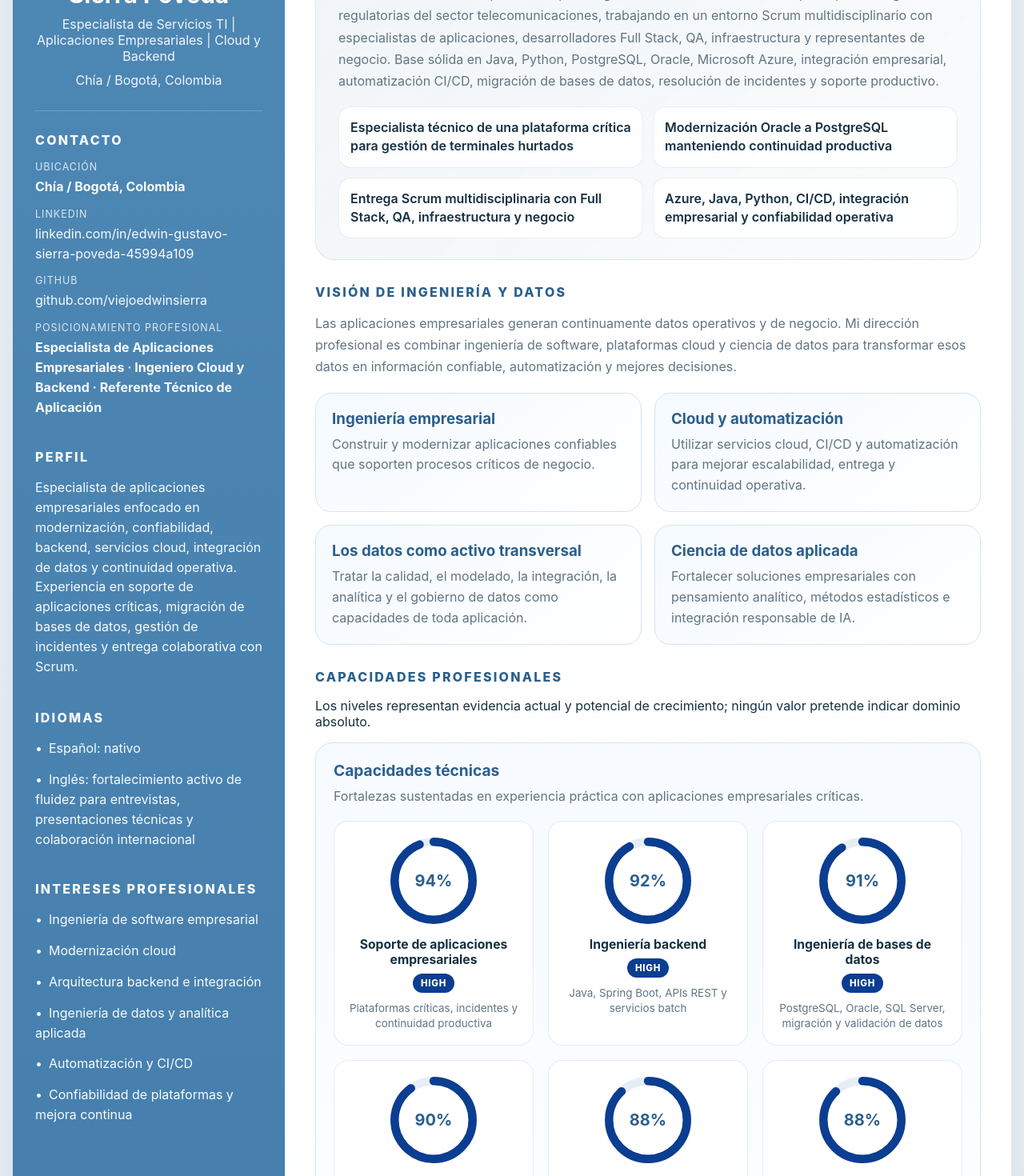
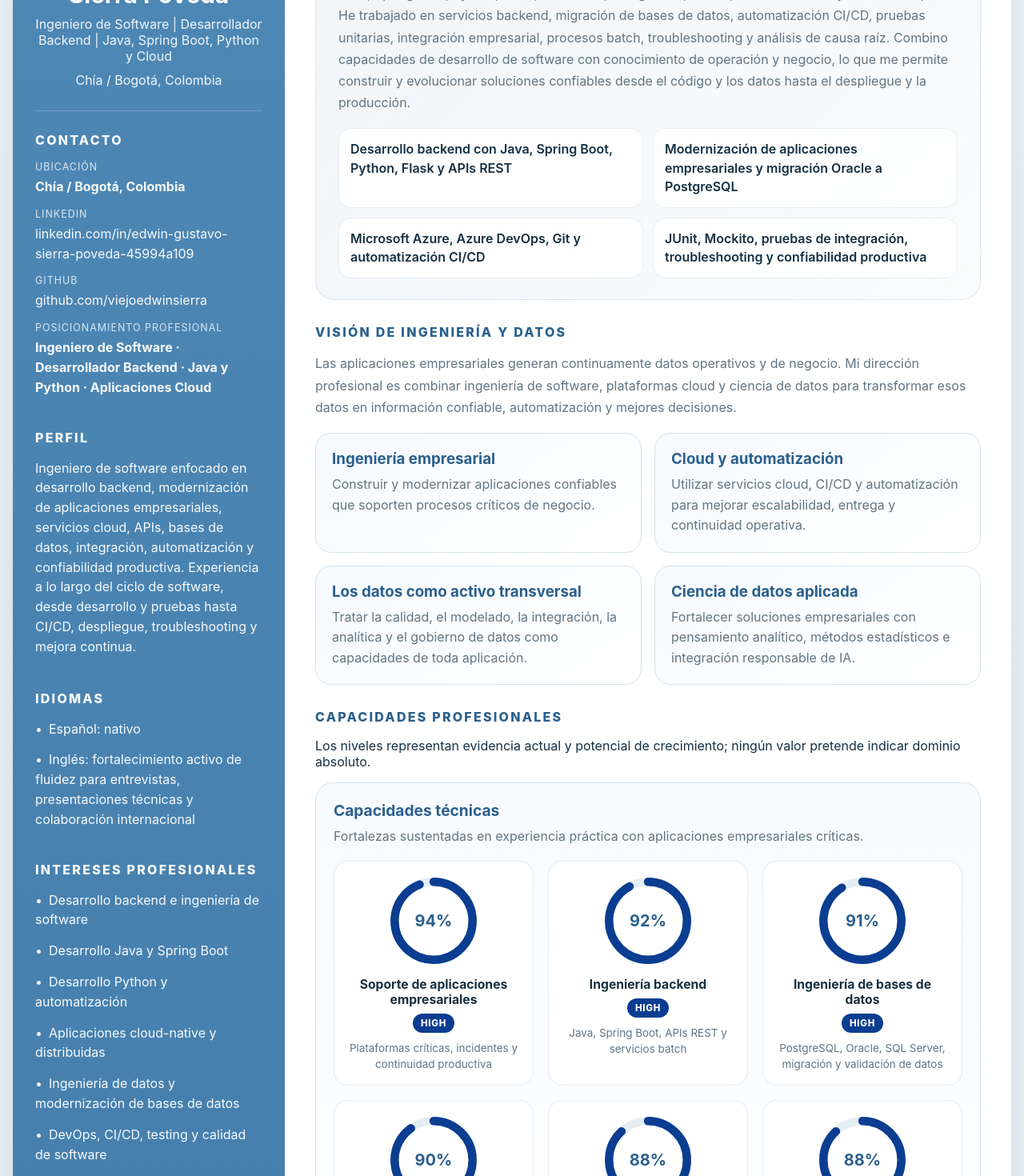
Before and after one commit to viejoedwinsierra/edwin-cv-react, a React (Vite) app: page / in a window 1280 px wide. Shown: the part 380-1850 px from the top of the page at 80% size. Built offline with nearby package versions, Linux system fonts and the light colour scheme.

Commit message:
Update CV profile for Software and Backend Development

```diff
--- a/src/data/en/profile.js
+++ b/src/data/en/profile.js
@@ -1,16 +1,16 @@
 export const profile = {
   profile: {
     name: 'Edwin Gustavo Sierra Poveda',
-    title: 'IT Services Specialist | Enterprise Applications | Cloud & Backend Engineering',
+    title: 'Software Engineer | Backend Developer | Java, Spring Boot, Python & Cloud',
     location: 'Chía / Bogotá, Colombia',
     linkedin: 'https://www.linkedin.com/in/edwin-gustavo-sierra-poveda-45994a109/',
     github: 'https://github.com/viejoedwinsierra',
-    summary: 'IT Services Specialist with extensive experience in the modernization, technical evolution, and operational continuity of mission-critical enterprise applications. Served as the application specialist and technical reference for a stolen-device management platform supporting telecommunications regulatory obligations, working within a cross-functional Scrum environment with application specialists, Full Stack developers, QA engineers, infrastructure teams, and business representatives. Strong foundation in Java, Python, PostgreSQL, Oracle, Microsoft Azure, enterprise integration, CI/CD automation, database migration, incident resolution, and production support.',
+    summary: 'Software Engineer and Backend Developer with experience in the design, development, modernization, integration, and production support of mission-critical enterprise applications. Hands-on background with Java, Spring Boot, Python, Flask, REST APIs, PostgreSQL, Oracle, Microsoft Azure, and Azure DevOps. Experienced in backend services, database migration, CI/CD automation, unit testing, enterprise integration, batch processing, troubleshooting, and root cause analysis. Combines software development skills with strong production and business-domain knowledge, enabling the delivery of reliable solutions from code and data through deployment and operation.',
     highlights: [
-      'Technical specialist for a mission-critical stolen-device management platform',
-      'Oracle-to-PostgreSQL modernization with production continuity',
-      'Cross-functional Scrum delivery with Full Stack, QA, infrastructure, and business teams',
-      'Azure, Java, Python, CI/CD, enterprise integration, and operational reliability'
+      'Backend development with Java, Spring Boot, Python, Flask, and REST APIs',
+      'Enterprise application modernization and Oracle-to-PostgreSQL migration',
+      'Microsoft Azure, Azure DevOps, Git, and CI/CD automation',
+      'JUnit, Mockito, integration testing, troubleshooting, and production reliability'
     ]
   },
   contact: [
@@ -27,21 +27,21 @@ export const profile = {
     },
     {
       label: 'Professional positioning',
-      value: 'Enterprise Application Specialist · Cloud & Backend Engineer · Technical Application Reference'
+      value: 'Software Engineer · Backend Developer · Java & Python · Cloud Applications'
     }
   ],
-  sidebarProfile: 'Enterprise application specialist focused on modernization, reliability, backend engineering, cloud services, data integration, and operational continuity. Experienced in critical application support, database migration, incident management, and collaborative Scrum delivery.',
+  sidebarProfile: 'Software engineer focused on backend development, enterprise application modernization, cloud services, APIs, databases, integration, automation, and production reliability. Experienced across the software lifecycle from development and testing to CI/CD, deployment, troubleshooting, and continuous improvement.',
   languages: [
     'Spanish: native',
     'English: actively strengthening fluency for interviews, technical presentations, and international collaboration'
   ],
   interests: [
-    'Enterprise software engineering',
-    'Cloud modernization',
-    'Backend and integration architecture',
-    'Data engineering and applied analytics',
-    'Automation and CI/CD',
-    'Platform reliability and continuous improvement'
+    'Backend and software engineering',
+    'Java and Spring Boot development',
+    'Python development and automation',
+    'Cloud-native and distributed applications',
+    'Data engineering and database modernization',
+    'DevOps, CI/CD, testing, and software quality'
   ],
   sections: {
     experience: 'Professional experience',
--- a/src/data/es/experience.js
+++ b/src/data/es/experience.js
@@ -1,15 +1,18 @@
 export const experience = [
   {
-    role: "Especialista de Servicios TI – Aplicaciones Empresariales, Cloud y Backend",
+    role: "Especialista de Desarrollo de Software, Backend y Cloud",
     company: "Colombia Telecomunicaciones S.A.",
     period: "Mar 2022 – May 2026",
     location: "Bogotá, Colombia",
     points: [
-      "Cargo oficial de Especialista de Servicios TI, asignado a la evolución técnica, confiabilidad y continuidad operativa de la aplicación de gestión de terminales hurtados dentro de un portafolio de plataformas internas empresariales.",
-      "Me desempeñé como especialista de aplicación y referente técnico, colaborando en Scrum con otros especialistas TI, desarrolladores Full Stack, QA, infraestructura, especialistas de bases de datos y representantes de negocio.",
-      "Apoyé obligaciones regulatorias del sector telecomunicaciones relacionadas con la gestión de terminales hurtados e IMEI mediante una plataforma crítica que requería conocimiento integral de reglas de negocio, arquitectura, datos, pruebas, despliegues y operación productiva.",
-      "Ejecuté y acompañé la migración de Oracle a PostgreSQL, incluyendo análisis, validación de datos, ajustes de aplicación, coordinación de despliegues y estabilización productiva.",
-      "Contribuí en servicios backend, cargas de trabajo en Microsoft Azure, automatización CI/CD, integraciones empresariales, análisis de causa raíz, resolución de incidentes y mejora continua de la plataforma.",
+      "Cargo oficial de Especialista de Servicios TI con responsabilidades enfocadas en desarrollo de software, ingeniería backend, modernización de aplicaciones, servicios cloud, bases de datos e integración empresarial para una plataforma crítica de gestión de terminales hurtados.",
+      "Desarrollé, mantuve y evolucioné componentes backend, desempeñándome además como especialista de aplicación y referente técnico dentro de un equipo Scrum con desarrolladores Full Stack, QA, infraestructura, especialistas de bases de datos y representantes de negocio.",
+      "Desarrollé y soporté capacidades de aplicación para procesos regulatorios del sector telecomunicaciones relacionados con terminales hurtados e IMEI, trabajando sobre reglas de negocio, arquitectura, datos, pruebas, despliegues y operación productiva.",
+      "Implementé y acompañé la modernización de Oracle a PostgreSQL, incluyendo análisis de SQL y código de aplicación, validación de datos, ajustes de componentes, coordinación de despliegues y estabilización productiva.",
+      "Desarrollé y mantuve servicios backend utilizando Java, Spring Boot, Python, Flask, APIs REST, SQL y procesamiento batch, además de contribuir en cargas de trabajo de Microsoft Azure e integraciones empresariales.",
+      "Implementé y soporté automatización de build, pruebas y despliegues mediante Azure DevOps, Git y pipelines CI/CD, y desarrollé pruebas unitarias con JUnit y Mockito.",
+      "Diagnostiqué defectos de software mediante análisis de código fuente, logs, consultas de base de datos y comportamiento de servicios; realicé análisis de causa raíz y resolución de incidentes productivos complejos.",
+      "Contribuí a un ecosistema de aplicaciones empresariales distribuido en aproximadamente 120 repositorios de Azure DevOps, apoyando documentación técnica, mantenibilidad y mejora continua de la plataforma.",
       "Apliqué una perspectiva orientada a datos para mejorar trazabilidad, calidad de información, documentación técnica y uso de datos operativos en la toma de decisiones."
     ],
     stack: [
--- a/src/data/es/profile.js
+++ b/src/data/es/profile.js
@@ -1,16 +1,16 @@
 export const profile = {
   profile: {
     name: 'Edwin Gustavo Sierra Poveda',
-    title: 'Especialista de Servicios TI | Aplicaciones Empresariales | Cloud y Backend',
+    title: 'Ingeniero de Software | Desarrollador Backend | Java, Spring Boot, Python y Cloud',
     location: 'Chía / Bogotá, Colombia',
     linkedin: 'https://www.linkedin.com/in/edwin-gustavo-sierra-poveda-45994a109/',
     github: 'https://github.com/viejoedwinsierra',
-    summary: 'Especialista de Servicios TI con amplia experiencia en modernización, evolución técnica y continuidad operativa de aplicaciones empresariales críticas. Me desempeñé como especialista de aplicación y referente técnico de una plataforma para la gestión de terminales hurtados que soporta obligaciones regulatorias del sector telecomunicaciones, trabajando en un entorno Scrum multidisciplinario con especialistas de aplicaciones, desarrolladores Full Stack, QA, infraestructura y representantes de negocio. Base sólida en Java, Python, PostgreSQL, Oracle, Microsoft Azure, integración empresarial, automatización CI/CD, migración de bases de datos, resolución de incidentes y soporte productivo.',
+    summary: 'Ingeniero de Software y Desarrollador Backend con experiencia en diseño, desarrollo, modernización, integración y soporte productivo de aplicaciones empresariales críticas. Experiencia práctica con Java, Spring Boot, Python, Flask, APIs REST, PostgreSQL, Oracle, Microsoft Azure y Azure DevOps. He trabajado en servicios backend, migración de bases de datos, automatización CI/CD, pruebas unitarias, integración empresarial, procesos batch, troubleshooting y análisis de causa raíz. Combino capacidades de desarrollo de software con conocimiento de operación y negocio, lo que me permite construir y evolucionar soluciones confiables desde el código y los datos hasta el despliegue y la producción.',
     highlights: [
-      'Especialista técnico de una plataforma crítica para gestión de terminales hurtados',
-      'Modernización Oracle a PostgreSQL manteniendo continuidad productiva',
-      'Entrega Scrum multidisciplinaria con Full Stack, QA, infraestructura y negocio',
-      'Azure, Java, Python, CI/CD, integración empresarial y confiabilidad operativa'
+      'Desarrollo backend con Java, Spring Boot, Python, Flask y APIs REST',
+      'Modernización de aplicaciones empresariales y migración Oracle a PostgreSQL',
+      'Microsoft Azure, Azure DevOps, Git y automatización CI/CD',
+      'JUnit, Mockito, pruebas de integración, troubleshooting y confiabilidad productiva'
     ]
   },
   contact: [
@@ -27,21 +27,21 @@ export const profile = {
     },
     {
       label: 'Posicionamiento profesional',
-      value: 'Especialista de Aplicaciones Empresariales · Ingeniero Cloud y Backend · Referente Técnico de Aplicación'
+      value: 'Ingeniero de Software · Desarrollador Backend · Java y Python · Aplicaciones Cloud'
     }
   ],
-  sidebarProfile: 'Especialista de aplicaciones empresariales enfocado en modernización, confiabilidad, backend, servicios cloud, integración de datos y continuidad operativa. Experiencia en soporte de aplicaciones críticas, migración de bases de datos, gestión de incidentes y entrega colaborativa con Scrum.',
+  sidebarProfile: 'Ingeniero de software enfocado en desarrollo backend, modernización de aplicaciones empresariales, servicios cloud, APIs, bases de datos, integración, automatización y confiabilidad productiva. Experiencia a lo largo del ciclo de software, desde desarrollo y pruebas hasta CI/CD, despliegue, troubleshooting y mejora continua.',
   languages: [
     'Español: nativo',
     'Inglés: fortalecimiento activo de fluidez para entrevistas, presentaciones técnicas y colaboración internacional'
   ],
   interests: [
-    'Ingeniería de software empresarial',
-    'Modernización cloud',
-    'Arquitectura backend e integración',
-    'Ingeniería de datos y analítica aplicada',
-    'Automatización y CI/CD',
-    'Confiabilidad de plataformas y mejora continua'
+    'Desarrollo backend e ingeniería de software',
+    'Desarrollo Java y Spring Boot',
+    'Desarrollo Python y automatización',
+    'Aplicaciones cloud-native y distribuidas',
+    'Ingeniería de datos y modernización de bases de datos',
+    'DevOps, CI/CD, testing y calidad de software'
   ],
   sections: {
     experience: 'Experiencia profesional',
```
Also changed, not shown: src/data/en/experience.js (+9 -6 lines).
